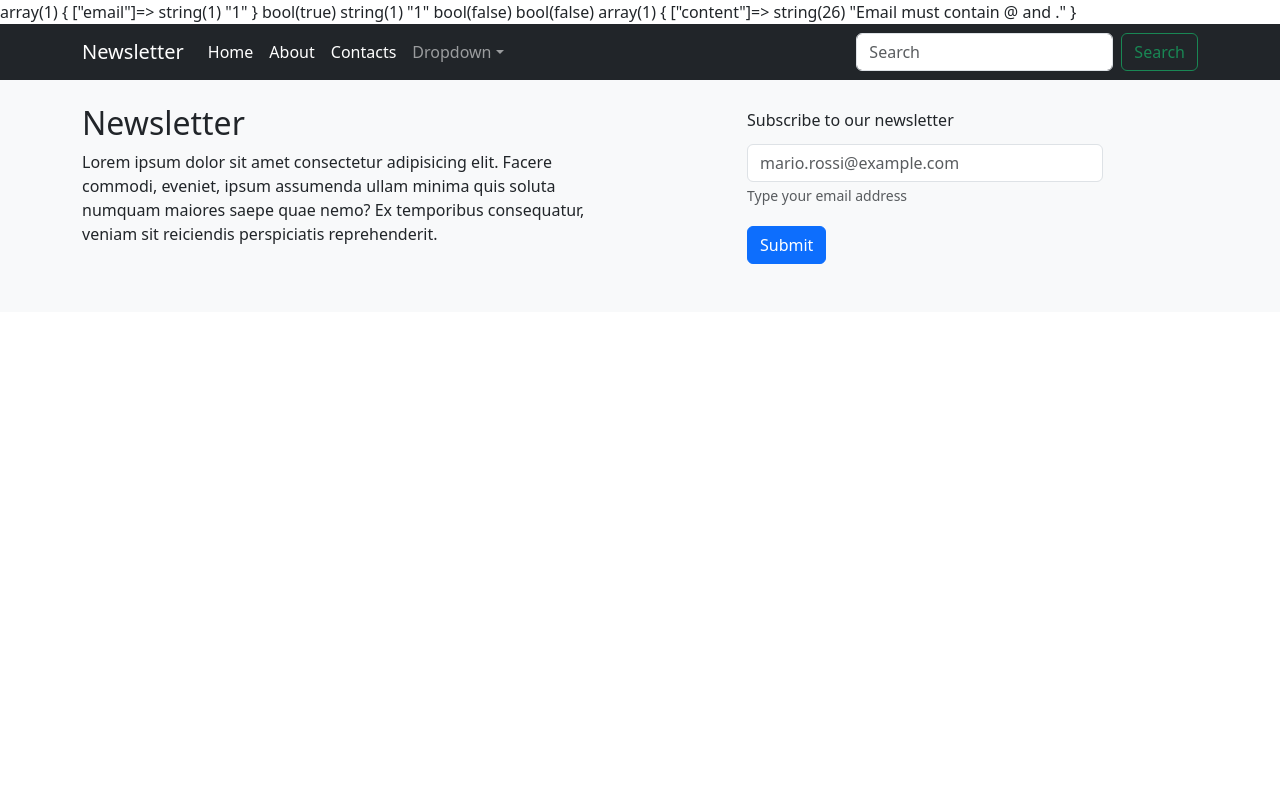
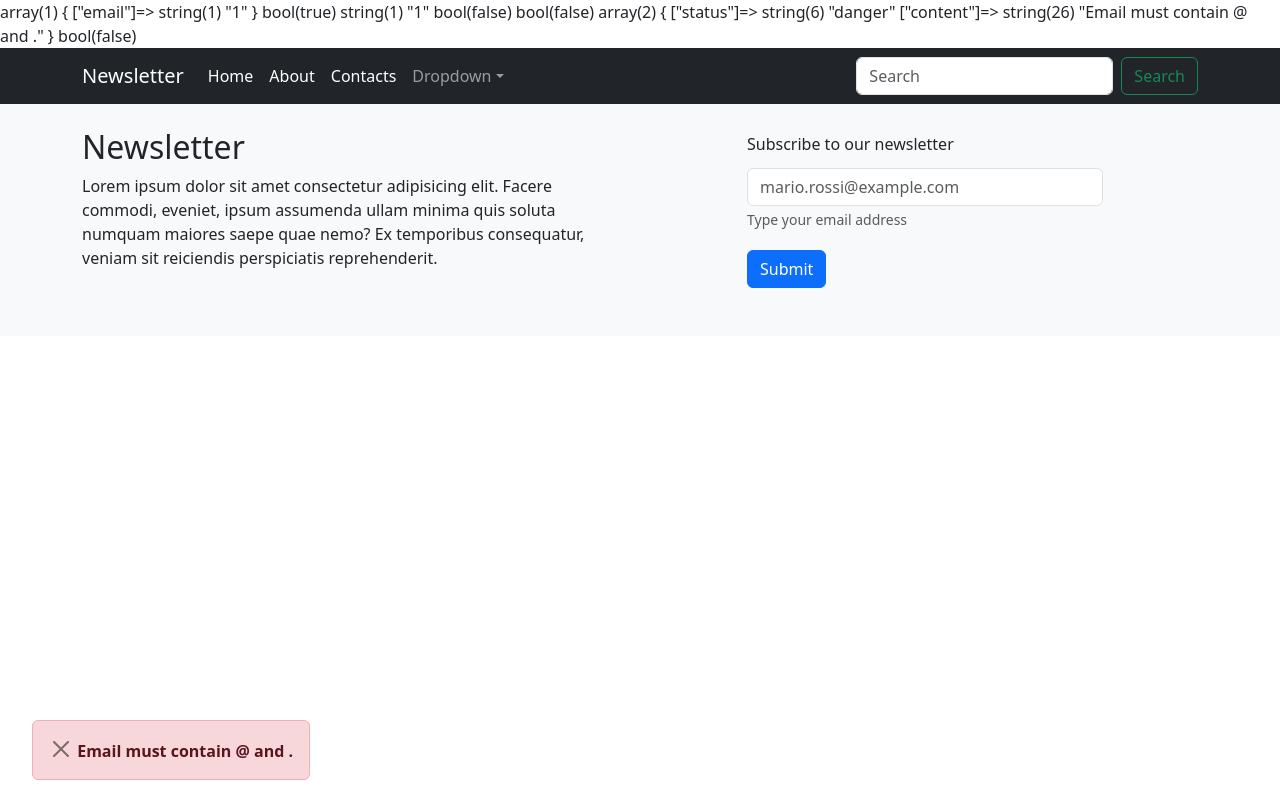
Before and after one commit to marinodilauro/php-iscrizione-newsletter, a PHP site: page /?email=1 in a window 1280 px wide. Run offline with PHP 8.4, Linux system fonts and the light colour scheme; data that the repository does not hold is empty.

Commit message:
Add alert on page when user submits form
- Refactor emails check in function
- Add a function to generate message and display different alert colors

```diff
--- a/index.php
+++ b/index.php
@@ -12,23 +12,39 @@ if (isset($email)) {
 
   var_dump($email);
 
-  // check if emails contains '@' and '.'
   var_dump(str_contains($email, '@'), str_contains($email, '.'));
 
+  $response = checkEmail($email);
+
+  $message = generateAlertMessage($response);
+
+  var_dump($message);
+}
+
+function generateAlertMessage($response)
+{
+  if ($response) {
+    return  [
+      'status' => 'success',
+      'content' => 'Email is valid'
+    ];
+  }
+  return [
+    'status' => 'danger',
+    'content' => 'Email must contain @ and .'
+  ];
+}
+
+// check if emails contains '@' and '.'
+function checkEmail($mail)
+{
+
   if (str_contains($mail, '@') && str_contains($mail, '.')) {
+    return true;
+  }
+  return false;
+}
 
-    $response =
-      [
-        'content' => 'Email is valid'
-      ];
-  } else {
-
-    $response =
-      [
-        'content' => 'Email must contain @ and .'
-      ];
-  }
-}
 
 var_dump($response);
 
@@ -95,6 +111,15 @@ var_dump($response);
 
   <main>
 
+    <?php if (isset($message)) : ?>
+
+      <div class="alert alert-<?php echo $message['status']; ?> position-fixed alert-dismissable fade show" role="alert" style="top:90%; left:2rem; z-index:1;">
+        <button type="button" class="btn-close" data-bs-dismiss="alert" aria-label="Close"></button>
+        <strong><?php echo $message['content']; ?></strong>
+      </div>
+
+    <?php endif; ?>
+
     <!-- Newsletter -->
     <div class="newsletter bg-light">
 
```
